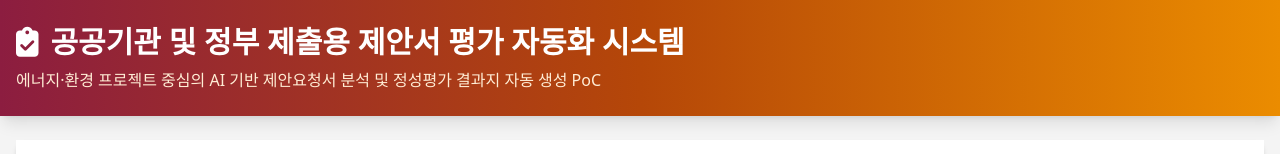
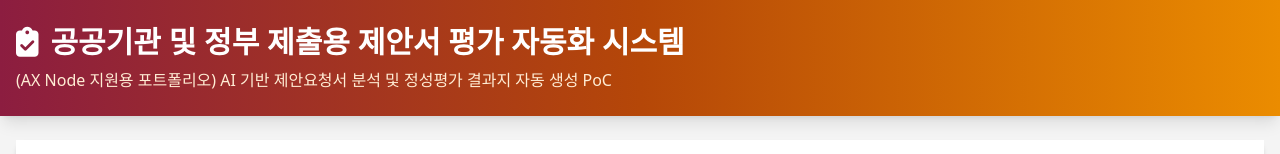
Before and after one commit to Amber94mk/AXnode, a plain HTML site: page index.html in a window 1280 px wide. Shown: the top 154 px of the page. Drawn offline with nearby package versions, Linux system fonts and the light colour scheme.

Commit message:
Update index.html

```diff
--- a/index.html
+++ b/index.html
@@ -92,7 +92,7 @@
                     공공기관 및 정부 제출용 제안서 평가 자동화 시스템
                 </h1>
                 <p class="text-orange-100 mt-2">
-                    에너지·환경 프로젝트 중심의 AI 기반 제안요청서 분석 및 정성평가 결과지 자동 생성 PoC
+                    (AX Node 지원용 포트폴리오) AI 기반 제안요청서 분석 및 정성평가 결과지 자동 생성 PoC
                 </p>
             </div>
         </header>
```
